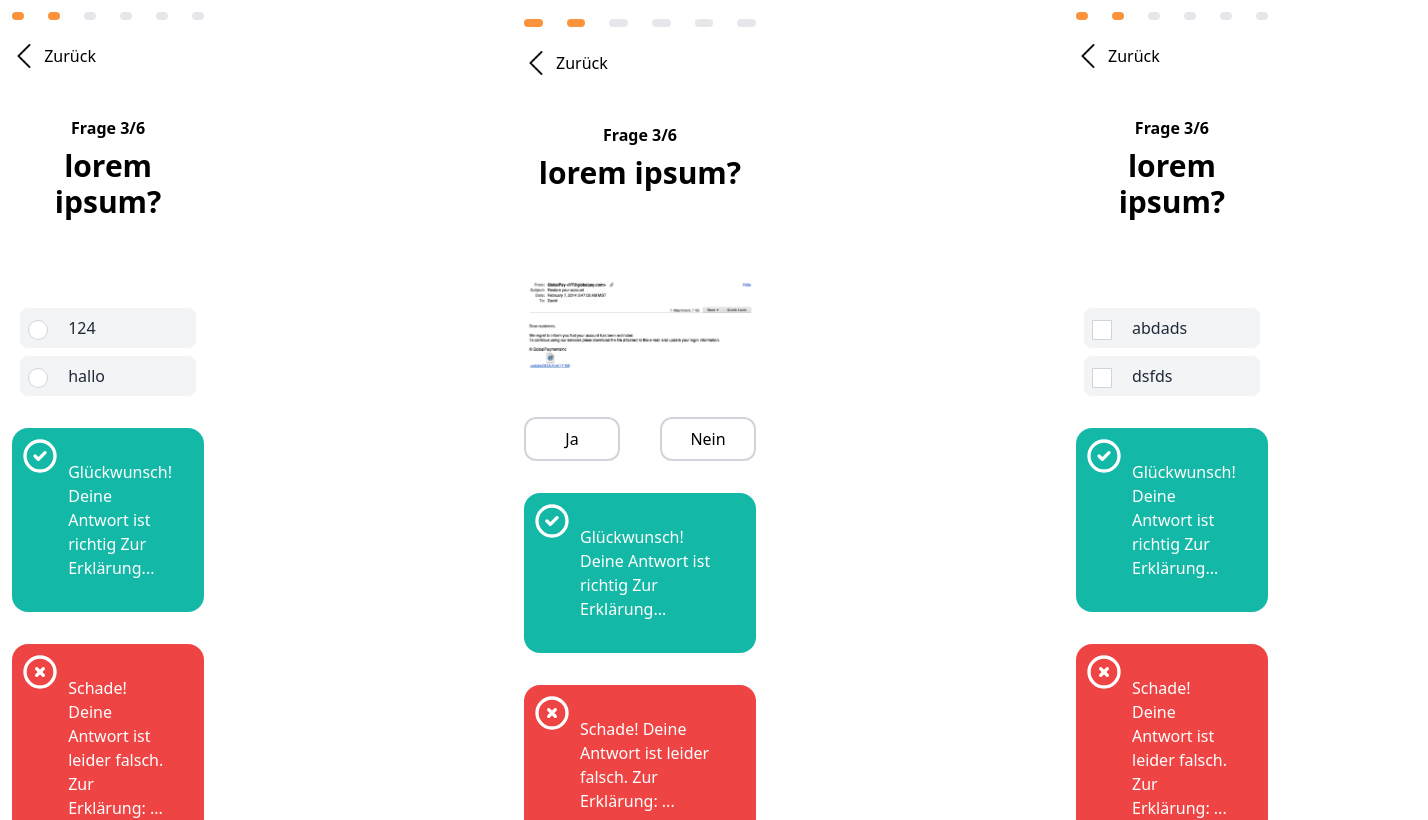
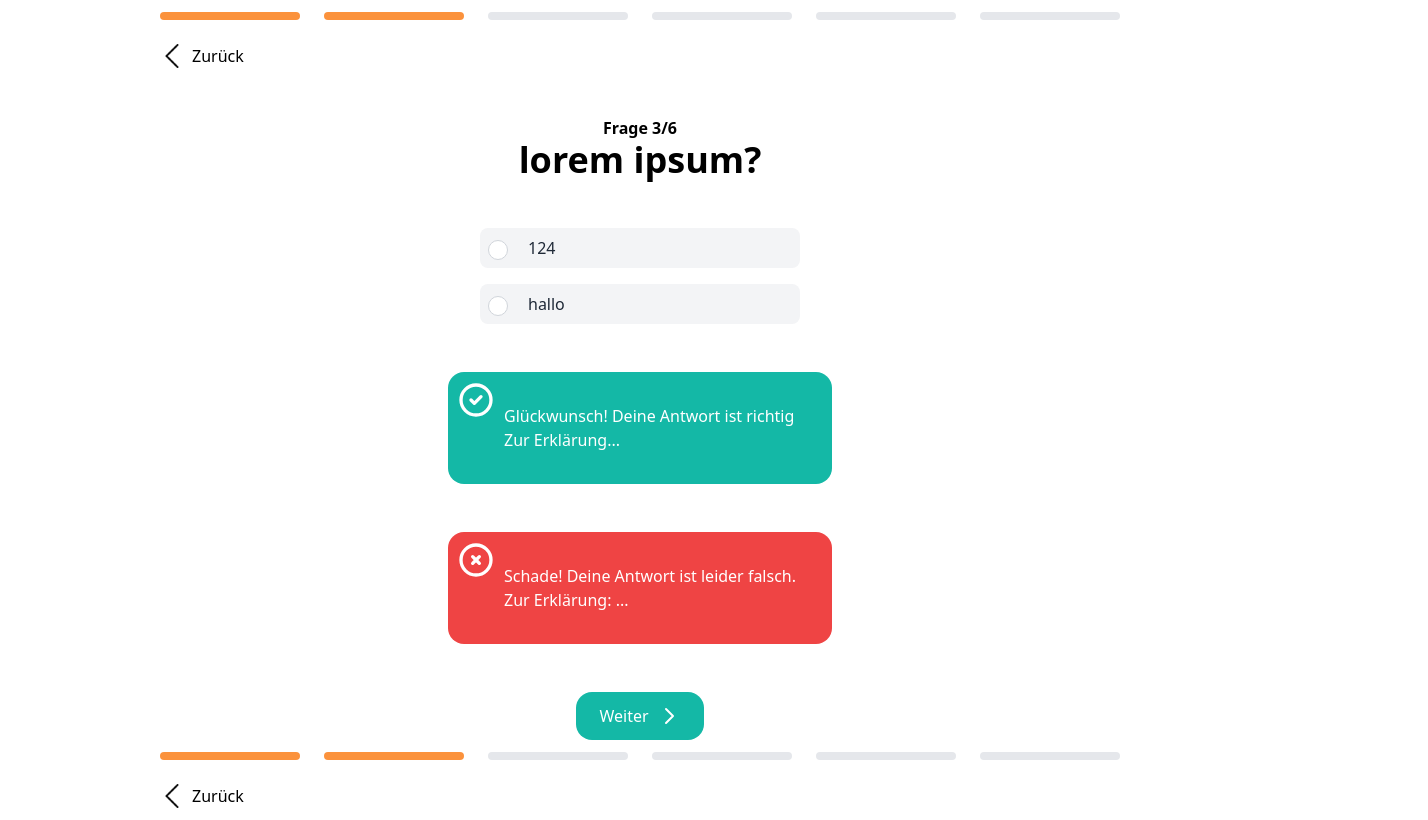
Before and after one commit to alexander-schoenmann/e-learning-quiz, an Angular app in the folder ELearningQuiz/: page /quiz in a window 1280 px wide. Shown: the top 820 px of the page, 1428 px wide, since content can reach past the window. Built offline with nearby package versions, Linux system fonts and the light colour scheme.

Commit message:
Question style fixes

```diff
--- a/ELearningQuiz/src/app/question-button/question-button.component.html
+++ b/ELearningQuiz/src/app/question-button/question-button.component.html
@@ -15,15 +15,15 @@
 
   <div class="flex flex-col justify-content content-center mt-12">
     <h4 class="text-1xl mb-2 font-bold text-center">Frage <span>3/6</span></h4>
-    <h2 class="text-3xl mb-8 font-bold text-center">{{ question.title }}</h2>
+    <h2 class="text-4xl mb-12 font-bold text-center">{{ question.title }}</h2>
   </div>
 
   <!-- Antwortmöglichkeiten -->
-  <div class="my-14">
+  <div class="">
     <img
       src="../../assets/images/example.jpg"
       alt="Phishing Example"
-      class="mb-8"
+      class="mb-12 m-auto w-96"
     />
     <div class="flex flex-row justify-center space-x-10">
       <div *ngFor="let answer of question.answers">
@@ -35,7 +35,9 @@
       </div>
     </div>
 
-    <div class="bg-teal-500 rounded-2xl p-8 text-white mt-8 relative">
+    <div
+      class="m-auto w-96 bg-teal-500 rounded-2xl p-8 text-white mt-12 relative"
+    >
       <svg
         xmlns="http://www.w3.org/2000/svg"
         class="h-10 w-10 absolute top-2 left-2"
@@ -54,7 +56,9 @@
         Glückwunsch! Deine Antwort ist richtig Zur Erklärung...
       </p>
     </div>
-    <div class="bg-red-500 rounded-2xl p-8 text-white mt-8 relative">
+    <div
+      class="m-auto w-96 bg-red-500 rounded-2xl p-8 text-white mt-12 relative"
+    >
       <svg
         xmlns="http://www.w3.org/2000/svg"
         class="h-10 w-10 absolute top-2 left-2"
@@ -74,7 +78,7 @@
       </p>
     </div>
     <button
-      class="mt-8 m-auto flex bg-teal-500 justify-center duration-300 rounded-2xl w-32 hover:bg-teal-700 text-white py-3 px-4 disabled:bg-gray-300"
+      class="mt-12 m-auto flex bg-teal-500 justify-center duration-300 rounded-2xl w-32 hover:bg-teal-700 text-white py-3 px-4 disabled:bg-gray-300"
     >
       Weiter
       <svg
--- a/ELearningQuiz/src/app/question-checkbox/question-checkbox.component.html
+++ b/ELearningQuiz/src/app/question-checkbox/question-checkbox.component.html
@@ -15,14 +15,14 @@
 
   <div class="flex flex-col justify-content content-center mt-12">
     <h4 class="text-1xl mb-2 font-bold text-center">Frage <span>3/6</span></h4>
-    <h2 class="text-3xl mb-8 font-bold text-center">{{ question.title }}</h2>
+    <h2 class="text-4xl mb-12 font-bold text-center">{{ question.title }}</h2>
   </div>
 
   <!-- Antwortmöglichkeiten -->
-  <div class="my-14 flex-col items-center justify-center">
+  <div class="flex-col items-center justify-center">
     <div
       *ngFor="let answer of question.answers"
-      class="bg-gray-100 rounded-lg m-2 duration-150 hover:border-2 hover:border-teal-500"
+      class="bg-gray-100 m-auto w-1/3 rounded-lg mt-4 duration-150 hover:border-2 hover:border-teal-500"
     >
       <div class="flex flex-1 justify-start p-2">
         <label
@@ -40,7 +40,9 @@
       </div>
     </div>
 
-    <div class="bg-teal-500 rounded-2xl p-8 text-white mt-8 relative">
+    <div
+      class="m-auto w-96 bg-teal-500 rounded-2xl p-8 text-white mt-12 relative"
+    >
       <svg
         xmlns="http://www.w3.org/2000/svg"
         class="h-10 w-10 absolute top-2 left-2"
@@ -59,7 +61,9 @@
         Glückwunsch! Deine Antwort ist richtig Zur Erklärung...
       </p>
     </div>
-    <div class="bg-red-500 rounded-2xl p-8 text-white mt-8 relative">
+    <div
+      class="m-auto w-96 bg-red-500 rounded-2xl p-8 text-white mt-12 relative"
+    >
       <svg
         xmlns="http://www.w3.org/2000/svg"
         class="h-10 w-10 absolute top-2 left-2"
@@ -79,7 +83,7 @@
       </p>
     </div>
     <button
-      class="mt-8 m-auto flex bg-teal-500 justify-center duration-300 rounded-2xl w-32 hover:bg-teal-700 text-white py-3 px-4 disabled:bg-gray-300"
+      class="mt-12 m-auto flex bg-teal-500 justify-center duration-300 rounded-2xl w-32 hover:bg-teal-700 text-white py-3 px-4 disabled:bg-gray-300"
     >
       Weiter
       <svg
--- a/ELearningQuiz/src/app/question-radio/question-radio.component.html
+++ b/ELearningQuiz/src/app/question-radio/question-radio.component.html
@@ -13,16 +13,16 @@
     <p class="ml-2">Zurück</p>
   </button>
 
-  <div class="flex flex-col justify-content content-center mt-12">
-    <h4 class="text-1xl mb-2 font-bold text-center">Frage <span>3/6</span></h4>
-    <h2 class="text-3xl mb-8 font-bold text-center">{{ question.title }}</h2>
+  <div class="flex flex-col mb-12 justify-content content-center mt-12">
+    <h4 class="text-1xl font-bold text-center">Frage <span>3/6</span></h4>
+    <h2 class="text-4xl font-bold text-center">{{ question.title }}</h2>
   </div>
 
   <!-- Antwortmöglichkeiten -->
-  <div class="my-14 flex-col items-center justify-center">
+  <div class="flex-col items-center justify-center">
     <div
       *ngFor="let answer of question.answers"
-      class="bg-gray-100 rounded-lg m-2 duration-150 hover:border-2 hover:border-teal-500"
+      class="bg-gray-100 m-auto w-1/3 rounded-lg mt-4 duration-150 hover:border-2 hover:border-teal-500"
     >
       <div class="flex flex-1 justify-start p-2">
         <label
@@ -40,7 +40,9 @@
       </div>
     </div>
 
-    <div class="bg-teal-500 rounded-2xl p-8 text-white mt-8 relative">
+    <div
+      class="m-auto w-96 bg-teal-500 rounded-2xl p-8 text-white mt-12 relative"
+    >
       <svg
         xmlns="http://www.w3.org/2000/svg"
         class="h-10 w-10 absolute top-2 left-2"
@@ -59,7 +61,9 @@
         Glückwunsch! Deine Antwort ist richtig Zur Erklärung...
       </p>
     </div>
-    <div class="bg-red-500 rounded-2xl p-8 text-white mt-8 relative">
+    <div
+      class="m-auto w-96 bg-red-500 rounded-2xl p-8 text-white mt-12 relative"
+    >
       <svg
         xmlns="http://www.w3.org/2000/svg"
         class="h-10 w-10 absolute top-2 left-2"
@@ -79,7 +83,7 @@
       </p>
     </div>
     <button
-      class="mt-8 m-auto flex bg-teal-500 justify-center duration-300 rounded-2xl w-32 hover:bg-teal-700 text-white py-3 px-4 disabled:bg-gray-300"
+      class="mt-12 m-auto flex bg-teal-500 justify-center duration-300 rounded-2xl w-32 hover:bg-teal-700 text-white py-3 px-4 disabled:bg-gray-300"
     >
       Weiter
       <svg
--- a/ELearningQuiz/src/app/question-template/question-template.component.html
+++ b/ELearningQuiz/src/app/question-template/question-template.component.html
@@ -1,5 +1,4 @@
-  <div class="flex flex-1 items-center justify-center">
-  <div *ngFor="let question of questions; let i = index" class="flex-1">
+<div *ngFor="let question of questions; let i = index">
   <!--     <p class="font-bold">Frage {{ i + 1 }}/{{ questions.length }}</p> -->
 
   <app-question-radio
@@ -24,4 +23,3 @@
       Weiter
     </button> -->
 </div>
-</div>
```
Lines whose indentation alone changed are shown as unchanged.
